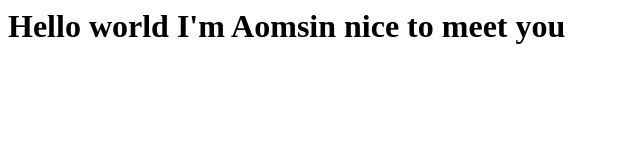
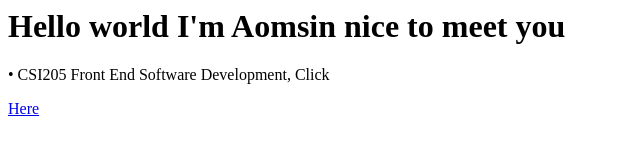
Before and after one commit to AomsinSPU/AomsinSPU.github.io, a plain HTML site: page index.html in a window 1280 px wide. Shown: the whole page, without its empty margins (0-640 px from the left). Drawn offline with Linux system fonts and the light colour scheme.

Commit message:
Update index.html

```diff
--- a/index.html
+++ b/index.html
@@ -1 +1,2 @@
 <h1>Hello world I'm Aomsin nice to meet you</h1>
+<p>&#x2022 CSI205 Front End Software Development, Click</p> <a href = 'https://aomsinspu.github.io/_layout'>Here</a>
```
